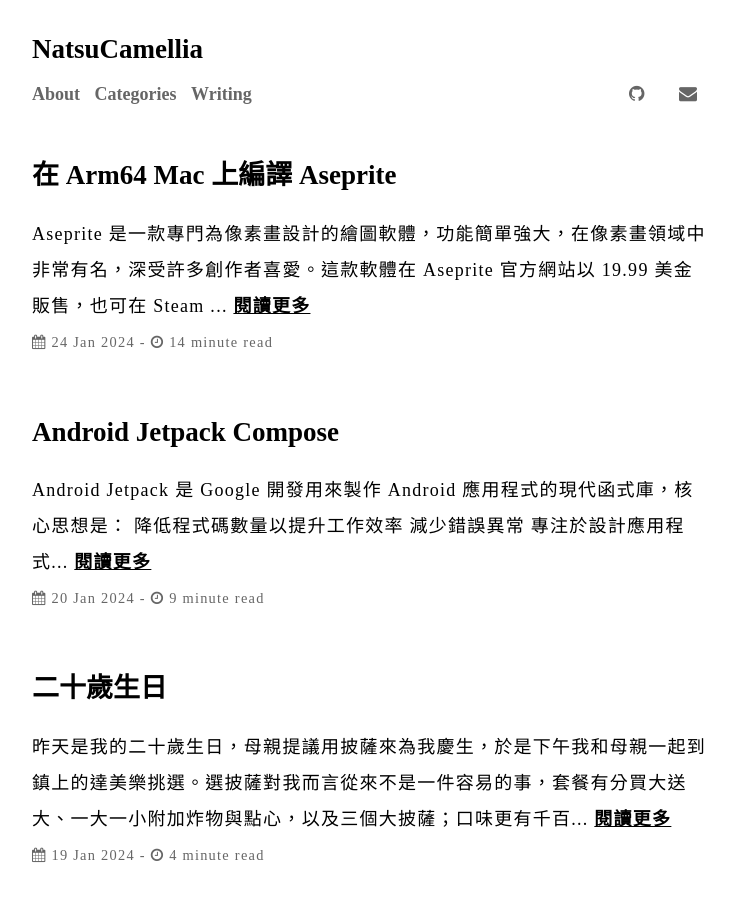
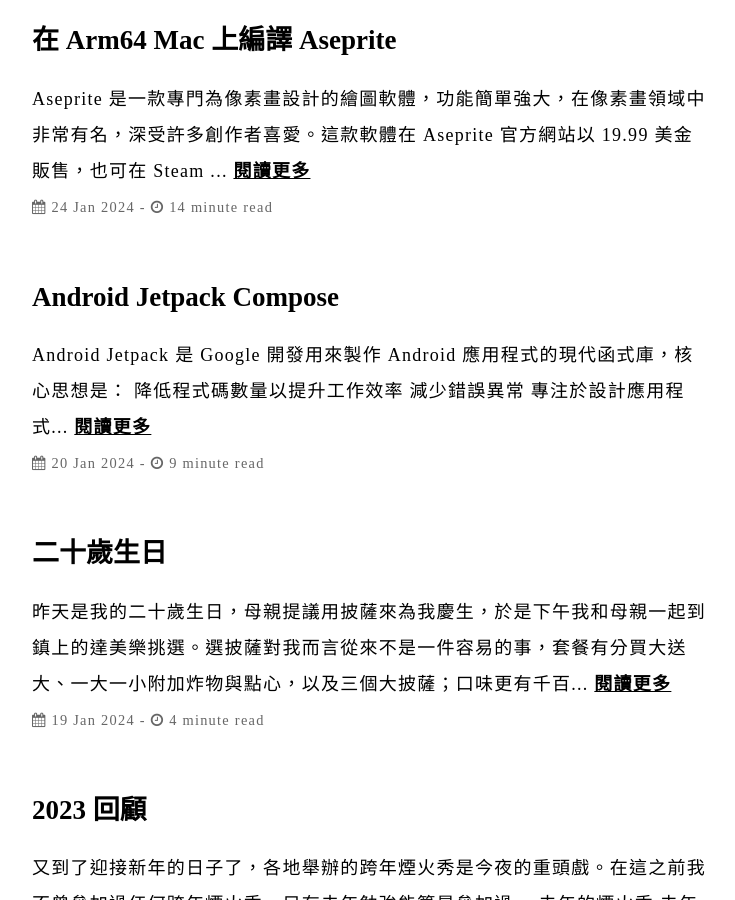
Before and after one commit to NatsuCamellia/NatsuCamellia.github.io, a Jekyll site: the page built from index.html, in a window 1280 px wide and 900 px high. Shown: the whole window, without its empty margins (268-1003 px from the left). Built offline with Jekyll 4.4.1, drawn with Linux system fonts in a browser that asks for light colours; the list of posts is cut into pages by our own code.

Commit message:
Remove header

```diff
--- a/_includes/header.html
+++ /dev/null
@@ -1,7 +0,0 @@
-<header class="header">
-  <h2 class="header-title">
-    <div><a href="{{ site.github.url }}/">{{ site.title }}</a></div>
-    <!-- <small class="header-subtitle">{{ site.description }}</small> -->
-  </h2>
-  {% include menu.html %}
-</header>
--- a/_includes/menu.html
+++ /dev/null
@@ -1,12 +0,0 @@
-<div class="menu">
-  <nav class="menu-content">
-    <div class="menu-container">
-    {% for item in site.data.settings.menu %}
-      <a class="menu-item" href="{{ site.github.url }}/{{ item.url }}">{{ item.name }}</a>
-    {% endfor %}
-    </div>
-    <div class="menu-container">
-      {% include social-icons.html %}
-    </div>
-  </nav>
-</div>
--- a/_layouts/default.html
+++ b/_layouts/default.html
@@ -3,7 +3,6 @@
   {% include head.html %}
   <body>
     <div class="container">
-      {% include header.html %}
       <div class="content-container">
         {{ content }}
       </div>
```
